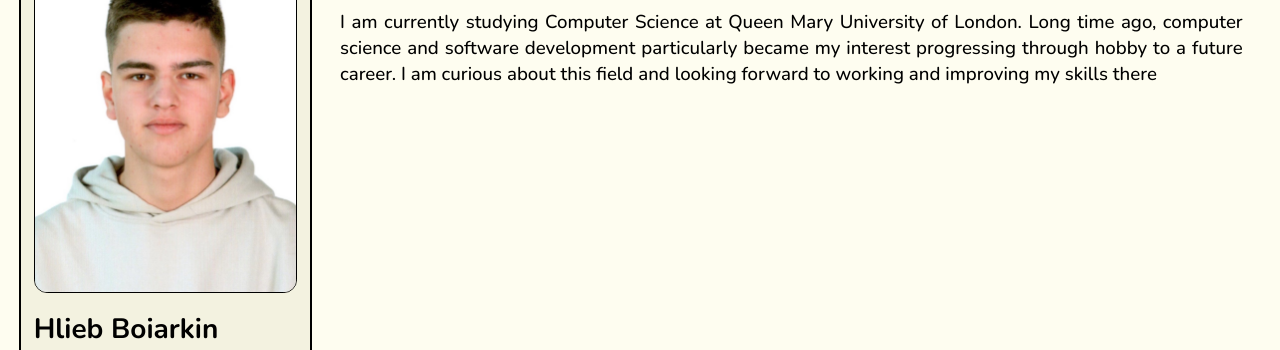
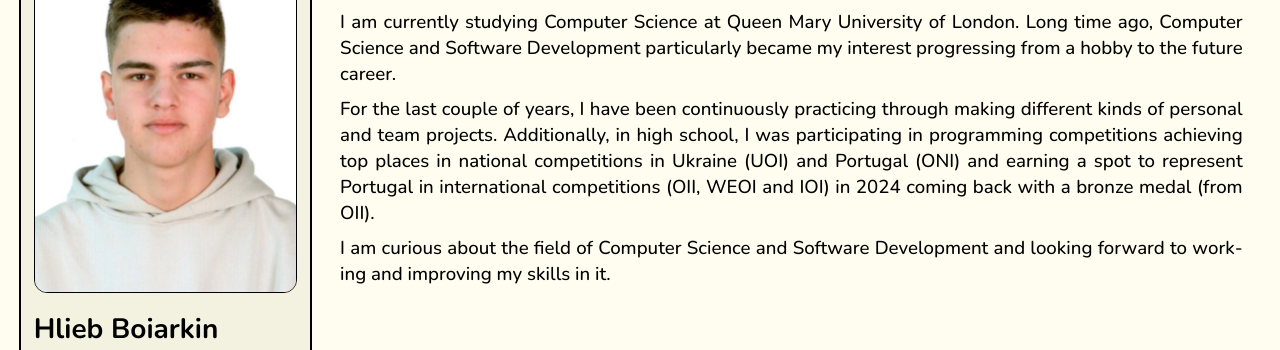
Before and after one commit to s0urcedev/personal-website, a plain HTML site: page index.html in a window 1280 px wide. Shown: the part 154-504 px from the top of the page. Drawn offline with nearby package versions, Linux system fonts and the light colour scheme.

Commit message:
Fix about myself

```diff
--- a/index.html
+++ b/index.html
@@ -31,9 +31,16 @@
             <article>
                 <h1 id="about_myself">About myself</h1>
                 <p>
-                    I am currently studying Computer Science at Queen Mary University of London. Long time ago, computer
-                    science and software development particularly became my interest progressing through hobby to a future
-                    career. I am curious about this field and looking forward to working and improving my skills there
+                    I am currently studying Computer Science at Queen Mary University of London.
+                    Long time ago, Computer Science and Software Development particularly became my interest progressing from a hobby to the future career.
+                </p>
+                <p>
+                    For the last couple of years, I have been continuously practicing through making different kinds of personal and team projects.
+                    Additionally, in high school, I was participating in programming competitions achieving top places in national competitions in Ukraine (UOI) and Portugal (ONI)
+                    and earning a spot to represent Portugal in international competitions (OII, WEOI and IOI) in 2024 coming back with a bronze medal (from OII).
+                </p>
+                <p>
+                    I am curious about the field of Computer Science and Software Development and looking forward to working and improving my skills in it.
                 </p>
             </article>
         </section>
--- a/styles/main.css
+++ b/styles/main.css
@@ -144,6 +144,7 @@ h4 > a {
 
 .section-aside > section > article > p {
     text-align: justify;
+    hyphens: auto;
 }
 
 /* personal photo */
--- a/styles/media.css
+++ b/styles/media.css
@@ -77,6 +77,8 @@
 /* mobile and less */
 @media only screen and (max-width: 600px) {
 
+    /* header */
+
     #header > nav > ul {
         flex-direction: column;
     }
```
